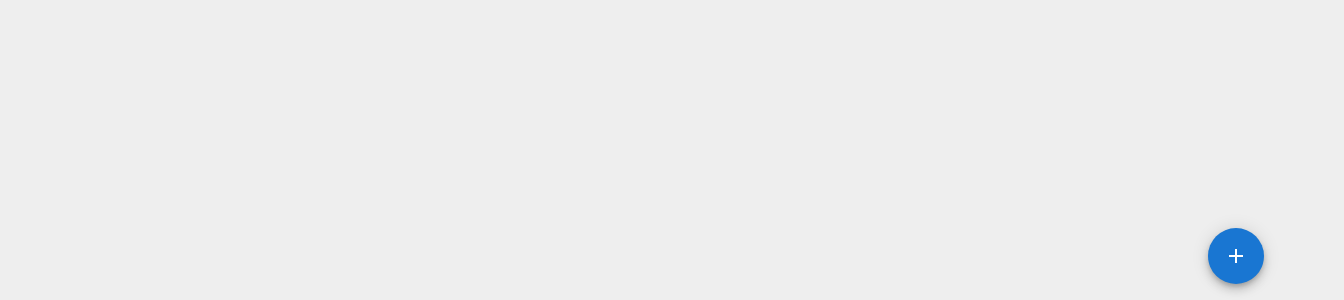
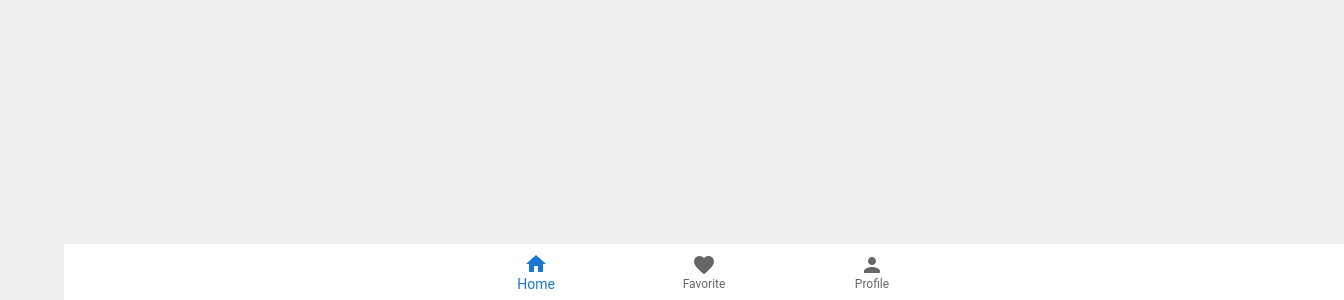
Before and after one commit to amontalvof/react-mui-demo, a React (Create React App) app: page / in a window 1280 px wide. Shown: the part 500-800 px from the top of the page, 1344 px wide, since content can reach past the window. Built offline with nearby package versions, Linux system fonts and the light colour scheme.

Commit message:
feat: Bottom Navigation

```diff
--- a/src/App.tsx
+++ b/src/App.tsx
@@ -1,5 +1,6 @@
 import './App.css';
-import MuiSpeedDial from './components/MuiSpeedDial';
+import MuiBottomNavigation from './components/MuiBottomNavigation';
+// import MuiSpeedDial from './components/MuiSpeedDial';
 // import MuiDrawer from './components/MuiDrawer';
 // import MuiBreadcrumbs from './components/MuiBreadcrumbs';
 // import MuiLink from './components/MuiLink';
@@ -25,7 +26,7 @@
 function App() {
     return (
         <div className="App">
-            <MuiSpeedDial />
+            <MuiBottomNavigation />
         </div>
     );
 }
--- /dev/null
+++ b/src/components/MuiBottomNavigation.tsx
@@ -0,0 +1,21 @@
+import { useState } from "react";
+import { Favorite, Home, Person } from "@mui/icons-material";
+import { BottomNavigation, BottomNavigationAction } from "@mui/material";
+
+const MuiBottomNavigation = () => {
+    const [value, setValue] = useState(0);
+    return (
+        <BottomNavigation
+            sx={{ width: "100%", position: "absolute", bottom: 0 }}
+            onChange={(event, newValue) => setValue(newValue)}
+            value={value}
+            showLabels
+        >
+            <BottomNavigationAction label="Home" icon={<Home />} />
+            <BottomNavigationAction label="Favorite" icon={<Favorite />} />
+            <BottomNavigationAction label="Profile" icon={<Person />} />
+        </BottomNavigation>
+    );
+};
+
+export default MuiBottomNavigation;
```
